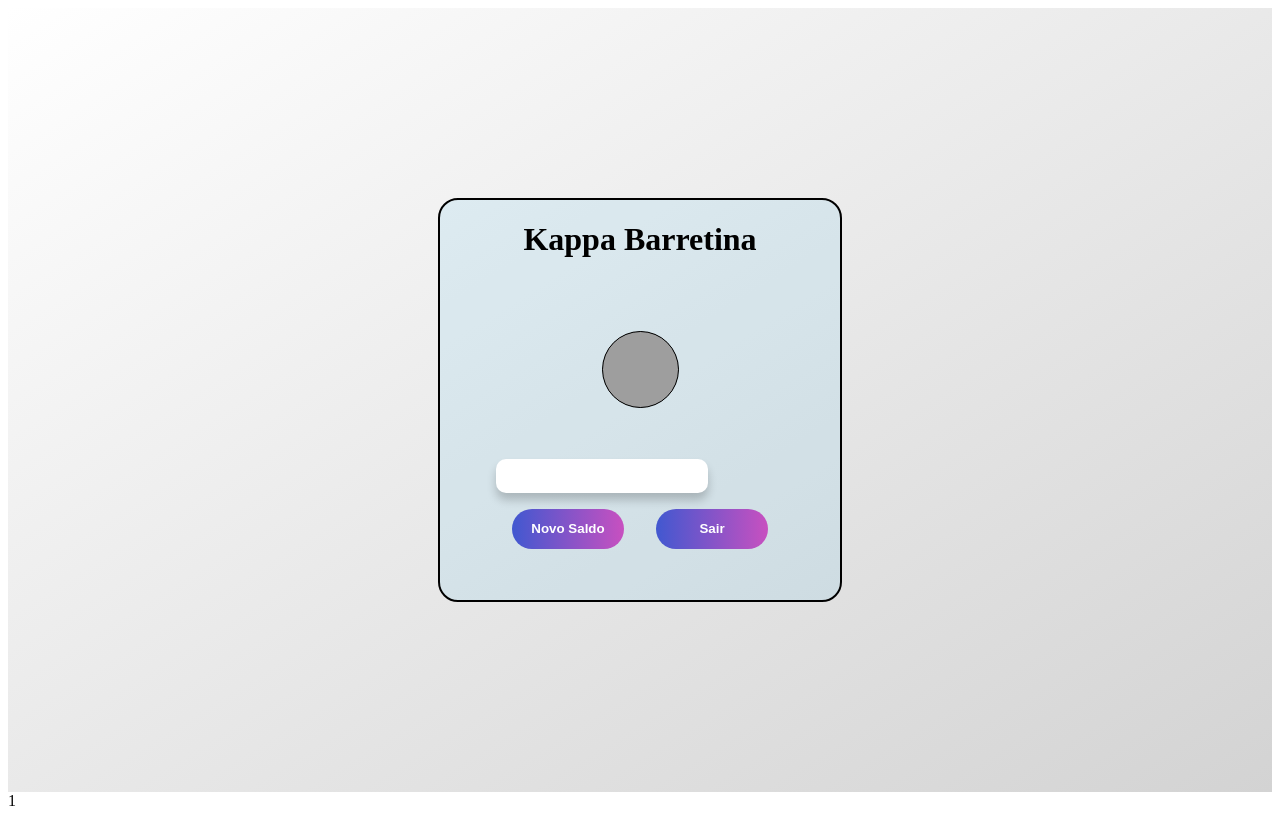
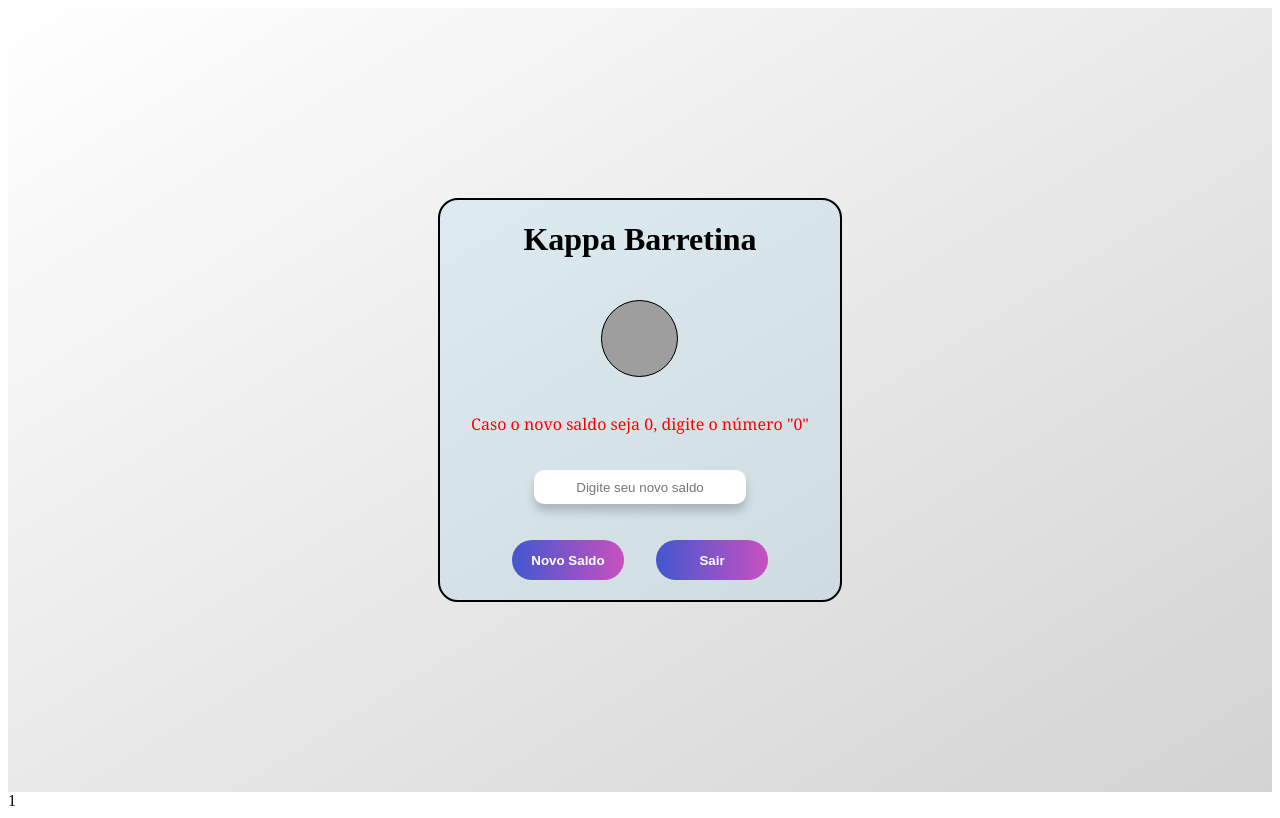
Before and after one commit to CaioCozendey/Php_Login_Register_Trab, a PHP site: page /atualizaSaldo.php?novoSaldo=1 in a window 1280 px wide. Run offline with PHP 8.4, Linux system fonts and the light colour scheme; grey boxes are pictures that could not be loaded.

Commit message:
pagina saldo

```diff
--- /dev/null
+++ b/attSaldo.php
@@ -0,0 +1,5 @@
+<?php
+
+    echo "ATT";
+
+?>
--- a/atualizaSaldo.php
+++ b/atualizaSaldo.php
@@ -15,13 +15,14 @@
             <h1 class=""> Kappa Barretina </h1>
             <div class="img-circular"></div>
             <!-- Formulário com usuario, senha e botão de login -->
-            <div>
+            <p class="frase"> Caso o novo saldo seja 0, digite o número "0" </p>
+            <input type="number" name="saldo" placeholder="Digite seu novo saldo">
+            <div class="center">
                 <form method="post">
-                    <input>
-                    <div class="center">
-                    <a href="atualizaSaldo.php"> <button class="buttonSaldo" type="submit"> Novo Saldo </button></a>
-                    <a href="index.php"><button class="buttonSaldo" type="submit"> Sair </button></a>
-                    </div>
+                        <button class="buttonSaldo" type="submit"> Novo Saldo </button>
+                </form>
+                <form method="post" action="index.php">
+                    <button class="buttonSaldo" type="submit"> Sair </button>
                 </form>
             </div>
         </div>
--- a/style.css
+++ b/style.css
@@ -44,6 +44,11 @@
     background-size: cover;
     border-radius: 50%;
    }
+
+.frase{
+    color: red;
+    font-family: Georgia, 'Times New Roman', Times, serif;
+}
 
 input{
     display: grid;
```
